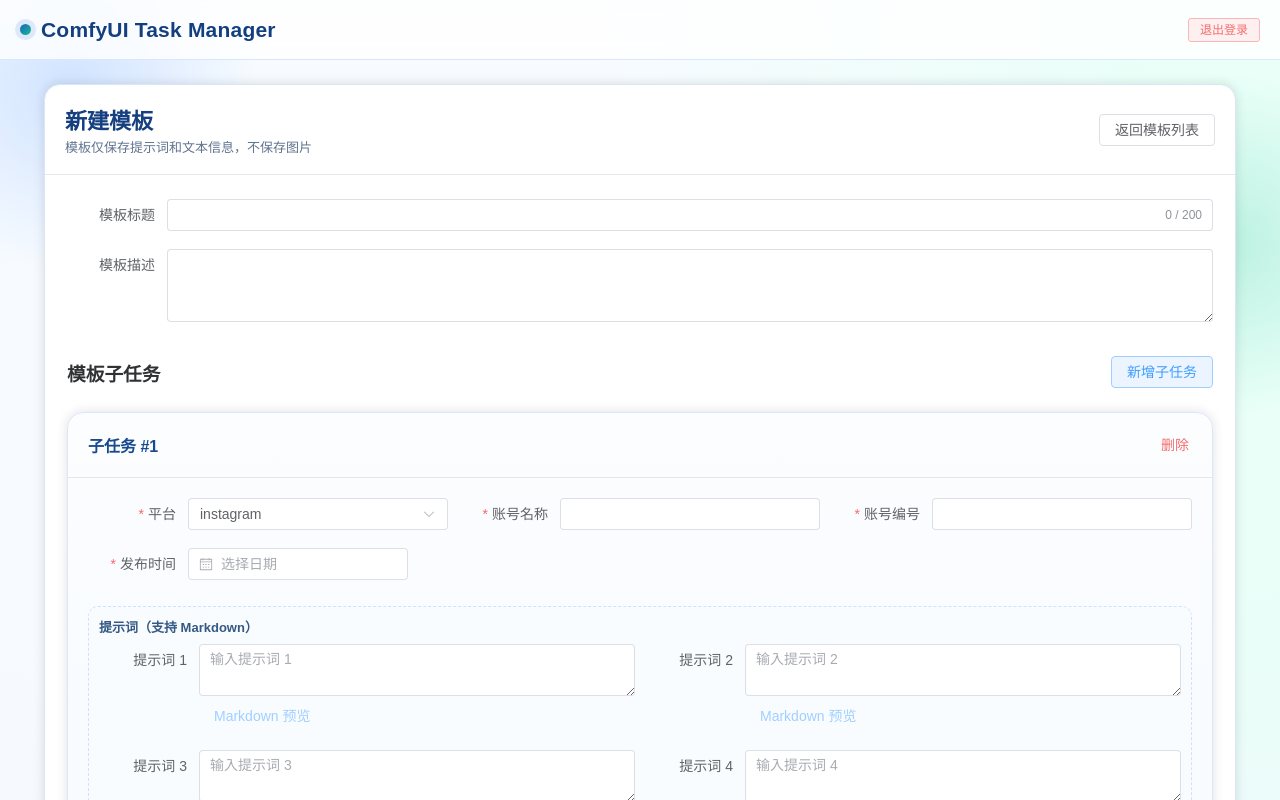
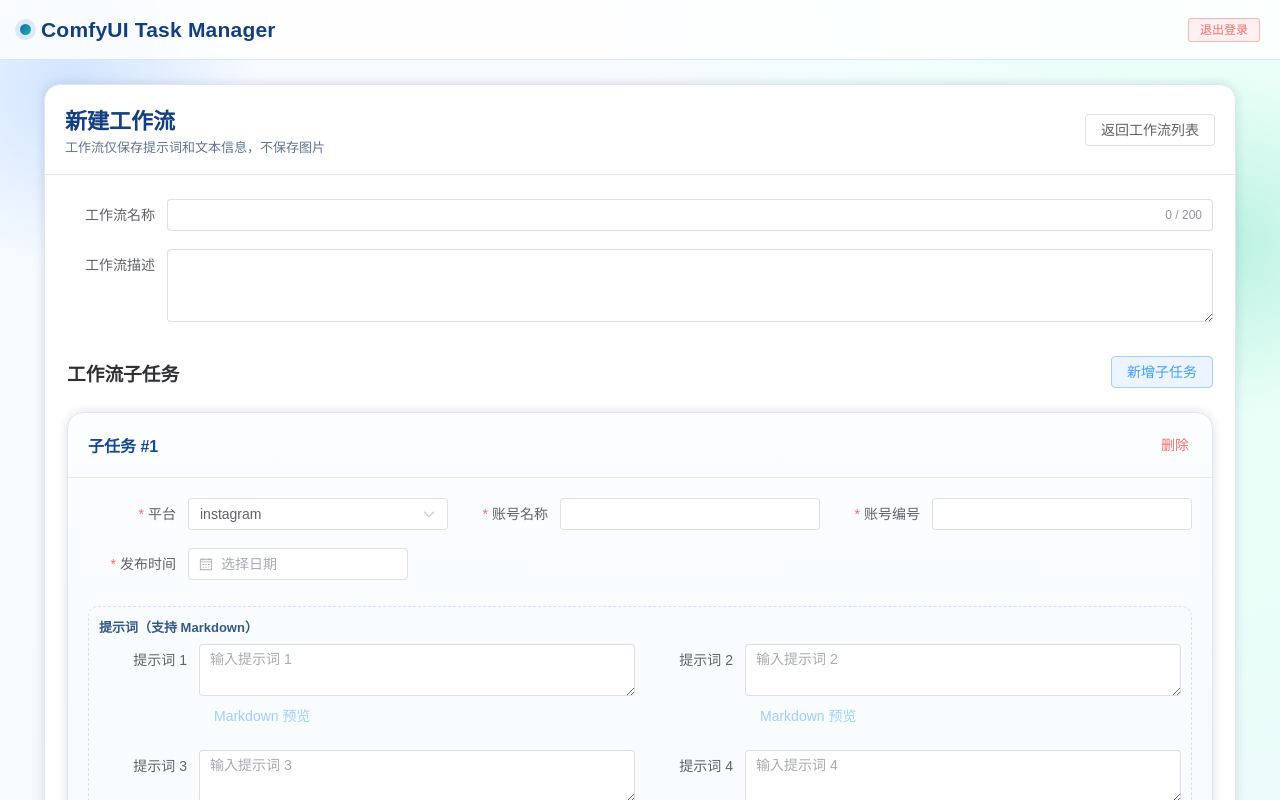
Before and after one commit to HEchooo/comfyUI-flow-task, a Vue app in the folder frontend/: page /templates/new in a window 1280 px wide. Shown: the top 800 px of the page. Built offline with nearby package versions, Linux system fonts and the light colour scheme; no server answers; sample sign-in values are in the browser's storage.

Commit message:
optimize: 优化前端结果展示

```diff
--- a/frontend/src/views/TaskFormView.vue
+++ b/frontend/src/views/TaskFormView.vue
@@ -18,13 +18,13 @@
         <el-input v-model="form.description" type="textarea" :rows="3" />
       </el-form-item>
 
-      <el-form-item v-if="!isEdit" label="应用模板">
+      <el-form-item v-if="!isEdit" label="应用工作流">
         <div class="template-tools">
-          <el-select v-model="selectedTemplateId" placeholder="选择任务模板" clearable class="template-select">
+          <el-select v-model="selectedTemplateId" placeholder="选择工作流" clearable class="template-select">
             <el-option v-for="item in templateOptions" :key="item.id" :label="item.title" :value="item.id" />
           </el-select>
-          <el-button :disabled="!selectedTemplateId" @click="applyTemplate">填充模板</el-button>
-          <el-button text type="primary" @click="$router.push('/templates')">管理模板</el-button>
+          <el-button :disabled="!selectedTemplateId" @click="applyTemplate">填充工作流</el-button>
+          <el-button text type="primary" @click="$router.push('/templates')">管理工作流</el-button>
         </div>
       </el-form-item>
 
@@ -164,7 +164,7 @@ async function loadTemplateOptions() {
     const result = await fetchTaskTemplates({ page: 1, page_size: 100 })
     templateOptions.value = result.items || []
   } catch (error) {
-    ElMessage.error(error?.response?.data?.detail || '加载模板列表失败')
+    ElMessage.error(error?.response?.data?.detail || '加载工作流列表失败')
   }
 }
 
@@ -190,9 +190,9 @@ async function applyTemplate() {
     if (!form.subtasks.length) {
       addSubtask()
     }
-    ElMessage.success('模板已填充，可继续补充图片后保存任务')
+    ElMessage.success('工作流已填充，可继续补充图片后保存任务')
   } catch (error) {
-    ElMessage.error(error?.response?.data?.detail || '应用模板失败')
+    ElMessage.error(error?.response?.data?.detail || '应用工作流失败')
   }
 }
 
--- a/frontend/src/views/TaskListView.vue
+++ b/frontend/src/views/TaskListView.vue
@@ -7,7 +7,7 @@
           <div class="page-subtitle">查看、检索并管理任务</div>
         </div>
         <div class="head-actions">
-          <el-button @click="$router.push('/templates')">任务模板</el-button>
+          <el-button @click="$router.push('/templates')">工作流</el-button>
           <el-button type="primary" @click="$router.push('/tasks/new')">新建任务</el-button>
         </div>
       </div>
--- a/frontend/src/views/TaskTemplateFormView.vue
+++ b/frontend/src/views/TaskTemplateFormView.vue
@@ -3,23 +3,23 @@
     <template #header>
       <div class="header-row">
         <div>
-          <div class="page-title">{{ isEdit ? '编辑模板' : '新建模板' }}</div>
-          <div class="page-subtitle">模板仅保存提示词和文本信息，不保存图片</div>
+          <div class="page-title">{{ isEdit ? '编辑工作流' : '新建工作流' }}</div>
+          <div class="page-subtitle">工作流仅保存提示词和文本信息，不保存图片</div>
         </div>
-        <el-button @click="$router.push('/templates')">返回模板列表</el-button>
+        <el-button @click="$router.push('/templates')">返回工作流列表</el-button>
       </div>
     </template>
 
     <el-form label-width="100px" :model="form" class="form-wrap">
-      <el-form-item label="模板标题">
+      <el-form-item label="工作流名称">
         <el-input v-model="form.title" maxlength="200" show-word-limit />
       </el-form-item>
-      <el-form-item label="模板描述">
+      <el-form-item label="工作流描述">
         <el-input v-model="form.description" type="textarea" :rows="3" />
       </el-form-item>
 
       <div class="subtask-header">
-        <h3>模板子任务</h3>
+        <h3>工作流子任务</h3>
         <el-button type="primary" plain @click="addSubtask">新增子任务</el-button>
       </div>
 
@@ -90,7 +90,7 @@
       </el-card>
 
       <el-form-item>
-        <el-button type="primary" :loading="submitting" @click="submit">{{ isEdit ? '保存模板' : '创建模板' }}</el-button>
+        <el-button type="primary" :loading="submitting" @click="submit">{{ isEdit ? '保存工作流' : '创建工作流' }}</el-button>
       </el-form-item>
     </el-form>
 
@@ -231,13 +231,13 @@ async function loadDetail() {
       extra: item.extra || {}
     }))
   } catch (error) {
-    ElMessage.error(error?.response?.data?.detail || '加载模板失败')
+    ElMessage.error(error?.response?.data?.detail || '加载工作流失败')
   }
 }
 
 async function submit() {
   if (!form.title.trim()) {
-    ElMessage.warning('模板标题不能为空')
+    ElMessage.warning('工作流名称不能为空')
     return
   }
   if (!validateSubtasks()) {
@@ -248,14 +248,14 @@ async function submit() {
     const payload = normalizePayload()
     if (isEdit.value) {
       await patchTaskTemplate(route.params.id, payload)
-      ElMessage.success('模板已更新')
+      ElMessage.success('工作流已更新')
     } else {
       await createTaskTemplate(payload)
-      ElMessage.success('模板已创建')
+      ElMessage.success('工作流已创建')
     }
     router.push('/templates')
   } catch (error) {
-    ElMessage.error(error?.response?.data?.detail || '保存模板失败')
+    ElMessage.error(error?.response?.data?.detail || '保存工作流失败')
   } finally {
     submitting.value = false
   }
--- a/frontend/src/views/TaskTemplateListView.vue
+++ b/frontend/src/views/TaskTemplateListView.vue
@@ -3,16 +3,16 @@
     <template #header>
       <div class="header-row">
         <div>
-          <div class="page-title">任务模板</div>
-          <div class="page-subtitle">维护可复用模板并快速生成任务</div>
+          <div class="page-title">工作流</div>
+          <div class="page-subtitle">维护可复用工作流并快速生成任务</div>
         </div>
-        <el-button type="primary" @click="$router.push('/templates/new')">新建模板</el-button>
+        <el-button type="primary" @click="$router.push('/templates/new')">新建工作流</el-button>
       </div>
     </template>
 
     <el-table :data="rows" v-loading="loading" border class="task-table">
-      <el-table-column prop="id" label="模板ID" min-width="260" />
-      <el-table-column prop="title" label="模板标题" min-width="180" />
+      <el-table-column prop="id" label="工作流ID" min-width="260" />
+      <el-table-column prop="title" label="工作流名称" min-width="180" />
       <el-table-column prop="subtask_count" label="子任务数" width="100" />
       <el-table-column prop="created_at" label="创建时间" min-width="200">
         <template #default="scope">{{ formatTime(scope.row.created_at) }}</template>
@@ -71,7 +71,7 @@ async function loadTemplates() {
     rows.value = result.items
     pagination.total = result.total
   } catch (error) {
-    ElMessage.error(error?.response?.data?.detail || '模板查询失败')
+    ElMessage.error(error?.response?.data?.detail || '工作流查询失败')
   } finally {
     loading.value = false
   }
@@ -85,7 +85,7 @@ function onPageChange(page) {
 async function handleCreateTask(row) {
   try {
     const created = await createTaskFromTemplate(row.id, {})
-    ElMessage.success('已从模板创建任务')
+    ElMessage.success('已从工作流创建任务')
     router.push(`/tasks/${created.id}/edit`)
   } catch (error) {
     ElMessage.error(error?.response?.data?.detail || '创建任务失败')
@@ -94,20 +94,20 @@ async function handleCreateTask(row) {
 
 async function handleDelete(row) {
   try {
-    await ElMessageBox.confirm(`确认删除模板「${row.title}」？`, '删除模板', {
+    await ElMessageBox.confirm(`确认删除工作流「${row.title}」？`, '删除工作流', {
       type: 'warning',
       confirmButtonText: '删除',
       cancelButtonText: '取消'
     })
     await deleteTaskTemplate(row.id)
-    ElMessage.success('模板已删除')
+    ElMessage.success('工作流已删除')
     if (rows.value.length === 1 && pagination.page > 1) {
       pagination.page -= 1
     }
     await loadTemplates()
   } catch (error) {
     if (error !== 'cancel') {
-      ElMessage.error(error?.response?.data?.detail || '删除模板失败')
+      ElMessage.error(error?.response?.data?.detail || '删除工作流失败')
     }
   }
 }
```
